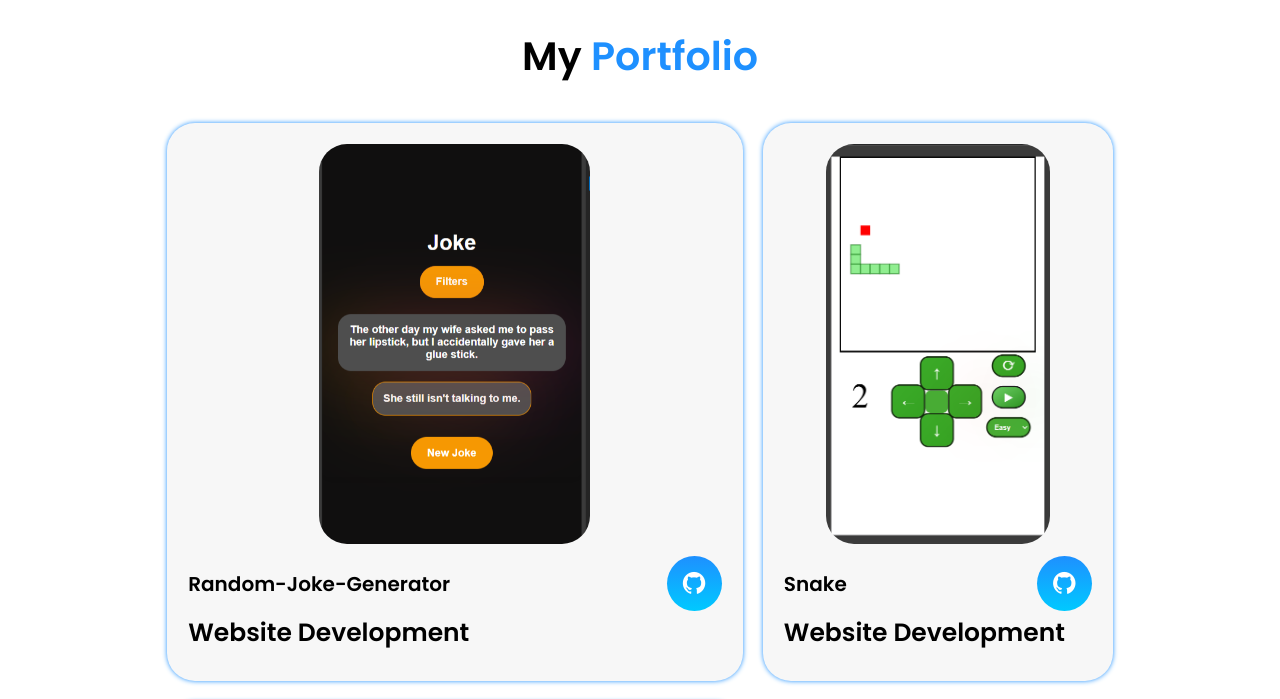
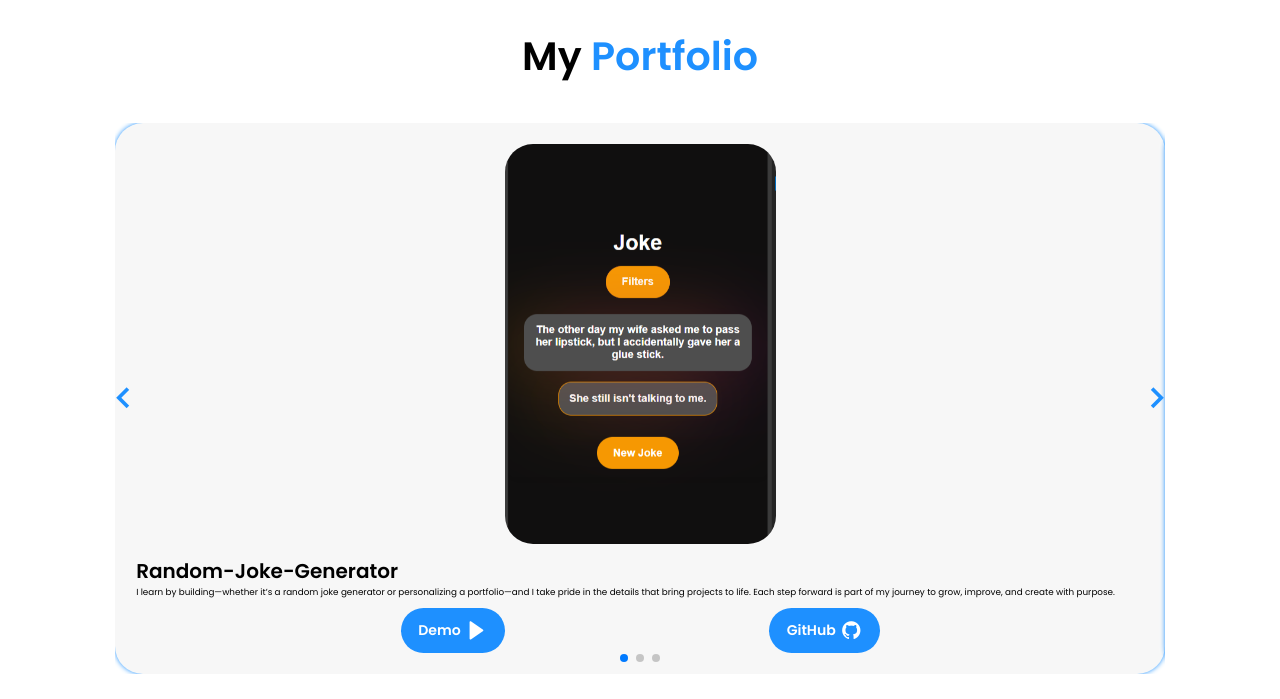
Before and after one commit to JonierPachon/My-web-site, a website: page index.html in a window 1280 px wide. Shown: the part 1740-2439 px from the top of the page. Drawn offline with nearby package versions, Linux system fonts and the light colour scheme.

Commit message:
Adding new slide feature to portfolio for improved content presentation and user interaction.

```diff
--- a/index.html
+++ b/index.html
@@ -3,6 +3,7 @@
    <head>
       <meta charset="UTF-8" />
       <meta name="viewport" content="width=device-width, initial-scale=1.0" />
+      <link rel="stylesheet" href="swiper-bundle.min.css" />
       <link
          href="https://unpkg.com/boxicons@2.1.4/css/boxicons.min.css"
          rel="stylesheet"
@@ -16,17 +17,18 @@
          <a href="#home" class="logo">Jonier Pachon</a>
          <!-- icon -->
          <div class="bx bx-menu" id="menu-icon"></div>
+
          <ul class="navbar">
             <li><a href="#home">Home</a></li>
             <li><a href="#about">About</a></li>
             <li><a href="#portfolio">Portfolio</a></li>
             <li><a href="#contact">Contact</a></li>
          </ul>
-
          <div class="top-btn">
             <a href="#contact" class="nav-btn">Contact Me</a>
          </div>
       </header>
+
       <!-- home section code -->
       <section class="home" id="home">
          <div class="home-content">
@@ -84,11 +86,13 @@
          </div>
       </section>
 
-      <!-- project section code -->
+      <!-- portfolio section code -->
       <section class="portfolio" id="portfolio">
          <h2 class="heading">My <span>Portfolio</span></h2>
-         <div class="portfolio-content">
-            <div class="row">
+         <div class="portfolio-content swiper">
+            <!--  -->
+            <div class="swiper-wrapper">
+               <div class="row swiper-slide">
                   <img
                      src="./assets/random-joke-generator.png"
                      alt="Random Joke Generator Image"
@@ -97,38 +101,108 @@
                      <div class="row-text">
                         <h5>Random-Joke-Generator</h5>
                      </div>
-                  <div class="row-icon">
+                  </div>
+                  <p>
+                     I learn by building—whether it’s a random joke generator or
+                     personalizing a portfolio—and I take pride in the details
+                     that bring projects to life. Each step forward is part of
+                     my journey to grow, improve, and create with purpose.
+                  </p>
+                  <div class="buttons-row">
+                     <a
+                        class="button-row"
+                        target="_blank"
+                        href="https://bejewelled-tanuki-22670a.netlify.app/"
+                        >Demo<i class="bx bxs-right-arrow"></i
+                     ></a>
+
+                     <a
+                        class="button-row"
+                        href="https://github.com/JonierPachon/Random-Joke-Generator"
+                        target="_blank"
+                     >
+                        GitHub
                         <i class="bx bxl-github"></i>
+                     </a>
                   </div>
                </div>
-               <h4>Website Development</h4>
-            </div>
 
-            <div class="row">
-               <img src="./assets/Snake.png" alt="snake game Image" />
+               <div class="row swiper-slide">
+                  <img src="./assets/snake.png" alt="Snake Game Image" />
                   <div class="main-row">
                      <div class="row-text">
                         <h5>Snake</h5>
                      </div>
-                  <div class="row-icon">
+                  </div>
+                  <p>
+                     I learn by building—whether it’s a random joke generator or
+                     personalizing a portfolio—and I take pride in the details
+                     that bring projects to life.
+                  </p>
+                  <div class="buttons-row">
+                     <a
+                        class="button-row"
+                        target="_blank"
+                        href="https://loquacious-peony-3bf3a0.netlify.app/"
+                        >Demo<i class="bx bxs-right-arrow"></i
+                     ></a>
+
+                     <a
+                        class="button-row"
+                        href="https://github.com/JonierPachon/Random-Joke-Generator"
+                        target="_blank"
+                     >
+                        GitHub
                         <i class="bx bxl-github"></i>
+                     </a>
                   </div>
                </div>
-               <h4>Website Development</h4>
+               <div class="row swiper-slide">
+                  <img
+                     src="./assets/third-project.png"
+                     alt="Third Project Image"
+                  />
+                  <div class="main-row">
+                     <div class="row-text">
+                        <h5>Project 3 Coming soon..</h5>
+                     </div>
+                  </div>
+                  <p>
+                     I learn by building—whether it’s a random joke generator or
+                     personalizing a portfolio—and I take pride in the details
+                     that bring projects to life. Each step forward is part of
+                     my journey to grow, improve, and create with purpose.
+                  </p>
+                  <div class="buttons-row">
+                     <a
+                        class="button-row"
+                        target="_blank"
+                        href="https://bejewelled-tanuki-22670a.netlify.app/"
+                        >Demo<i class="bx bxs-right-arrow"></i
+                     ></a>
+
+                     <a
+                        class="button-row"
+                        href="https://github.com/JonierPachon/Random-Joke-Generator"
+                        target="_blank"
+                     >
+                        GitHub
+                        <i class="bx bxl-github"></i>
+                     </a>
+                  </div>
+               </div>
             </div>
 
-            <div class="row">
-               <img src="./assets/third-project.png" alt="snake game Image" />
-               <div class="main-row">
-                  <div class="row-text">
-                     <h5>Project 3 Coming soon...</h5>
+            <!-- Add Arrows -->
+            <div class="swiper-button-next">
+               <i class="bx bx-chevron-right swiper-portfolio-icon"></i>
             </div>
-                  <div class="row-icon">
-                     <i class="bx bxl-github"></i>
+            <div class="swiper-button-prev">
+               <i class="bx bx-chevron-left swiper-portfolio-icon"></i>
             </div>
-               </div>
-               <h4>Website Development</h4>
-            </div>
+
+            <!-- Add Pagination -->
+            <div class="swiper-pagination"></div>
          </div>
       </section>
 
@@ -173,6 +247,7 @@
 
          <p class="copyright">&copy; Jonier Pachon | All Rights Reserved</p>
       </footer>
+      <script src="swiper-bundle.min.js"></script>
       <script src="script.js"></script>
    </body>
 </html>
--- a/mediaqueries.css
+++ b/mediaqueries.css
@@ -20,10 +20,30 @@
    }
 }
 
+@media (max-width: 815px) {
+   .home-content h3 {
+      font-size: 2.6rem;
+   }
+
+   .home-content h1 {
+      font-size: 5rem;
+   }
+
+   /* .home-content {
+      order: 2;
+   } */
+
+   /* .home-img img {
+      width: 70vw;
+      margin-top: 4rem;
+   } */
+}
+
 @media (max-width: 786px) {
    #menu-icon {
       display: block;
    }
+
    .navbar {
       position: absolute;
       top: 100%;
@@ -32,9 +52,9 @@
       min-height: 100vh;
       display: flex;
       flex-direction: column;
-      background: var(--header-color);
+      background: rgba(255, 255, 255, 0.8);
+      backdrop-filter: blur(10px);
       transition: all 0.3s ease;
-      backdrop-filter: blur(10px);
    }
    .navbar a {
       display: block;
@@ -48,13 +68,6 @@
 
    .home {
       flex-direction: column;
-   }
-   .home-content h3 {
-      font-size: 2.6rem;
-   }
-
-   .home-content h1 {
-      font-size: 5rem;
    }
 
    .home-content {
@@ -78,10 +91,6 @@
 @media (max-width: 617px) {
    .home-img img {
       width: 80vw;
-      margin-top: 8rem;
-   }
-
-   .about-img img {
       margin-top: 4rem;
    }
 }
@@ -93,3 +102,13 @@
       margin: 2rem 0;
    }
 }
+
+@media (max-width: 410px) {
+   html {
+      font-size: 50%;
+   }
+
+   .navbar {
+      width: 200px;
+   }
+}
--- a/script.js
+++ b/script.js
@@ -10,3 +10,23 @@ window.onscroll = () => {
    menu.classList.remove("bx-x");
    navbar.classList.remove("active");
 };
+
+// PORTFOLIO SWIPER
+
+let swiper = new Swiper(".portfolio-content", {
+   cssMode: true,
+   loop: true,
+   navigation: {
+      nextEl: ".swiper-button-next",
+      prevEl: ".swiper-button-prev",
+   },
+   pagination: {
+      el: ".swiper-pagination",
+      clickable: true,
+   },
+   mousewheel: true,
+   keyboard: true,
+});
+
+// mousewheel: true, delete
+// keyboard: true, delete
--- a/style.css
+++ b/style.css
@@ -18,7 +18,7 @@
    /* --main-color: -webkit-linear-gradient(#16ff00, #ffed00); */
    --main-color: #1e90ff;
    --section-color2: #00000008;
-   ---section-color2-text: rgb(0, 0, 0);
+   --section-color2-text: rgb(0, 0, 0);
    --section-color1: white;
    --text-color: black;
    --text-color-button: white;
@@ -36,7 +36,7 @@ html {
 }
 
 body {
-   position: relative;
+   /* position: relative; */
    background: var(--section-color1);
    color: var(--text-color);
 }
@@ -46,7 +46,7 @@ section {
    padding: 10rem 9% 2rem;
 }
 
-/* header code*/
+/* Header Code*/
 
 header {
    position: sticky;
@@ -71,6 +71,16 @@ header {
    background: var(--text-color-gradient);
    background-clip: text;
    -webkit-text-fill-color: transparent;
+}
+
+.navbar-wrapper {
+   position: relative;
+   display: flex;
+   align-items: center;
+   display: flex;
+   align-items: center;
+   justify-content: space-between;
+   padding: 2rem 9%;
 }
 
 .navbar {
@@ -114,7 +124,6 @@ header {
 .nav-btn:hover {
    background: var(--main-color);
    color: var(--text-color-button);
-   /* color: white; */
    box-shadow: 0 0 20px var(--main-color);
    transform: scale(1.05);
 }
@@ -156,9 +165,11 @@ span {
 
 .home-img img {
    width: 25vw;
+   min-width: 340px;
    border: 3px solid var(--main-color);
    border-radius: 51% 49% 48% 52% / 49% 49% 51% 51%;
    animation: borderAnimation 5s linear infinite;
+   margin-bottom: 20px;
 }
 
 @keyframes borderAnimation {
@@ -227,7 +238,7 @@ span {
    align-items: center;
    gap: 2rem;
    background: var(--section-color2);
-   color: var(---section-color2-text);
+   color: var(--section-color2-text);
 }
 
 .heading {
@@ -271,6 +282,7 @@ The thumb is the slider knob that you drag along the path. */
 /* project section code */
 
 .portfolio {
+   overflow: initial;
    background: var(--section-color1);
 }
 
@@ -281,7 +293,7 @@ The thumb is the slider knob that you drag along the path. */
    align-items: center;
    gap: 2.3rem;
    margin-top: 4.2rem;
-   color: var(---section-color2-text);
+   color: var(section-color2-text);
 }
 
 .row {
@@ -297,6 +309,7 @@ The thumb is the slider knob that you drag along the path. */
    /* mine.... */
    display: block;
    margin: auto;
+
    height: 400px;
    /* mine... */
    /* height: auto; */
@@ -305,12 +318,12 @@ The thumb is the slider knob that you drag along the path. */
    margin-bottom: 1.4rem;
 }
 
-.main-row {
+/* .main-row {
    display: flex;
    align-items: center;
    justify-content: space-between;
    margin-bottom: 0.5rem;
-}
+} */
 
 .row h5 {
    font-size: 20px;
@@ -318,7 +331,7 @@ The thumb is the slider knob that you drag along the path. */
    color: var(--section-color2-text);
 }
 
-.row i {
+/*.row i {
    display: inline-flex;
    align-items: center;
    justify-content: center;
@@ -326,10 +339,76 @@ The thumb is the slider knob that you drag along the path. */
    height: 55px;
    font-size: 27px;
    border-radius: 50%;
-   /* background: #16ff00; */
    background: var(--text-color-gradient);
    color: var(--text-color-button);
    transition: all 0.3s ease;
+} */
+
+.buttons-row {
+   margin-top: 1rem;
+   display: flex;
+   align-items: center;
+   justify-content: space-evenly;
+   width: 100%;
+}
+
+.button-row {
+   display: flex;
+   align-items: center;
+   justify-content: center;
+   gap: 0.5rem;
+   background-color: var(--main-color);
+   color: var(--text-color-button);
+   padding: 1.3rem 2rem;
+   border-radius: 3rem;
+   font-weight: 600;
+   font-size: 1.6rem;
+}
+
+.button-row i {
+   display: inline-flex;
+   justify-content: center;
+   align-items: center;
+   background: transparent;
+   font-size: 2.5rem;
+   color: var(--text-color-button);
+}
+
+.button-row:hover {
+   transition: all 0.3s ease;
+   box-shadow: 0 0 1.6rem var(--main-color);
+   transform: translateY(-3px);
+}
+
+.swiper-button-prev::after,
+.swiper-button-next::after {
+   content: "";
+}
+
+.swiper-portfolio-icon {
+   font-size: 5rem;
+   color: var(--main-color);
+}
+
+/* media queries */
+.swiper-button-next {
+   right: -0.5rem;
+}
+.swiper-button-prev {
+   left: -0.5rem;
+}
+
+.swiper-container-horizontal > .swiper-pagination-bullets {
+   bottom: -4.5rem;
+}
+
+.swiper-pagination-bullets-active {
+   background: var(--main-color);
+}
+.swiper-button-next,
+.swiper-button-prev,
+.swiper-pagination-bullet {
+   outline: none;
 }
 
 .row h4 {
@@ -339,11 +418,11 @@ The thumb is the slider knob that you drag along the path. */
    line-height: 1.4;
 }
 
-.row:hover {
+/* .row:hover {
    border: 1px solid var(--main-color);
    transform: translateY(-5px) scale(1.03);
    cursor: pointer;
-}
+} */
 
 /* Contact Section Code */
 
@@ -353,8 +432,7 @@ The thumb is the slider knob that you drag along the path. */
 
 .contact h2 {
    margin-bottom: 3rem;
-   /* color: var(--text-color); */
-   color: var(---section-color2-text);
+   color: var(--section-color2-text);
 }
 
 .contact form {
```
Also changed, not shown: swiper-bundle.min.css (added), swiper-bundle.min.js (added). Lines whose indentation alone changed are shown as unchanged.
